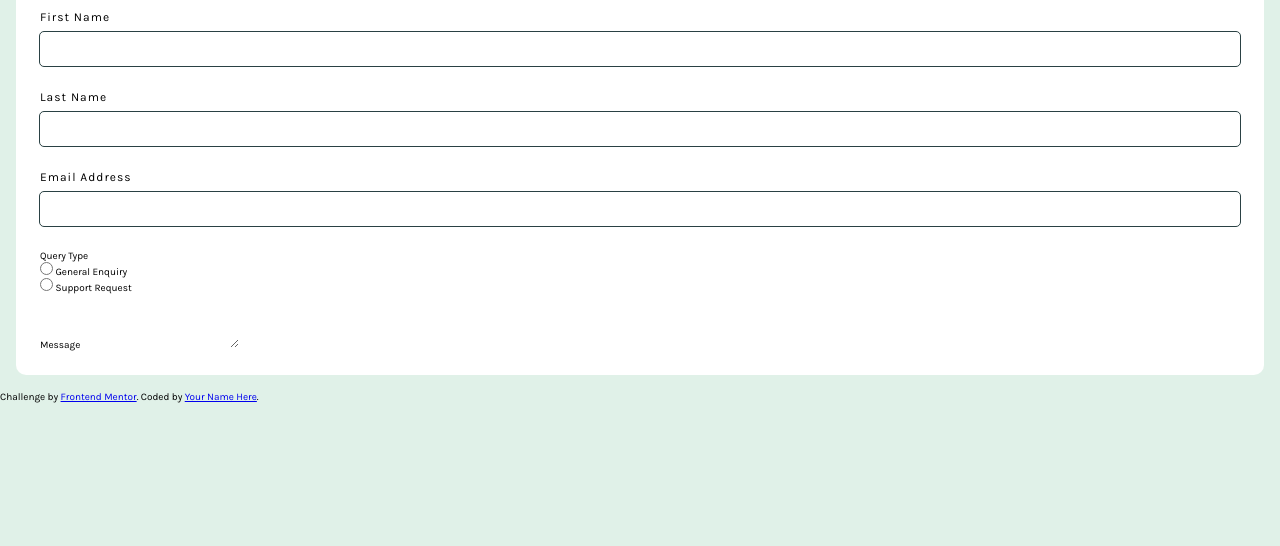
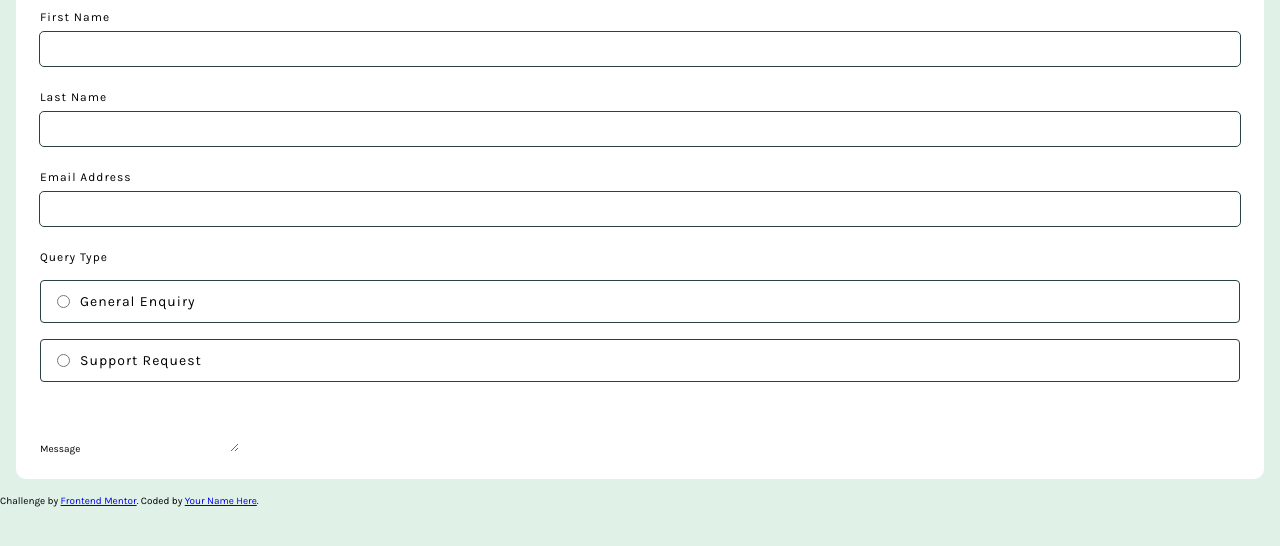
Before and after one commit to jakegodsall/fm-contact-form, a website: page src/index.html in a window 1280 px wide. Shown: the part 98-644 px from the top of the page. Drawn offline with Linux system fonts and the light colour scheme.

Commit message:
added styling for radio section

```diff
--- a/src/index.html
+++ b/src/index.html
@@ -39,25 +39,31 @@
         <label class="formInput__label" for="firstName">Email Address</label>
         <input class="formInput__input" type="email" name="email" id="email" />
       </div>
-      <div class="formInput">
-        <legend class="form__inputLegend" for="firstName">Query Type</legend>
-        <div>
+      <div class="formRadio">
+        <legend class="formRadio__title" for="firstName">Query Type</legend>
+        <div class="formRadio__div">
           <input
+            class="formRadio__radio"
             type="radio"
             name="queryType"
             value="generalEnquiry"
             id="generalEnquiry"
           />
-          <label for="generalEnquiry">General Enquiry</label>
+          <label class="formRadio__label" for="generalEnquiry"
+            >General Enquiry</label
+          >
         </div>
-        <div>
+        <div class="formRadio__div">
           <input
+            class="formRadio__radio"
             type="radio"
             name="queryType"
             value="supportRequest"
             id="supportRequest"
           />
-          <label for="supportRequest">Support Request</label>
+          <label class="formRadio__label" for="supportRequest"
+            >Support Request</label
+          >
         </div>
       </div>
       <div>
--- a/src/styles/layout/_contact-form.scss
+++ b/src/styles/layout/_contact-form.scss
@@ -32,3 +32,31 @@
     border-radius: 0.4rem;
   }
 }
+
+.formRadio {
+  display: flex;
+  flex-direction: column;
+  margin-bottom: 2.4rem;
+
+  &__title {
+    font-size: 1.2rem;
+    font-weight: 400;
+    letter-spacing: 0.1rem;
+    margin-bottom: 1.6rem;
+  }
+
+  &__div {
+    display: flex;
+    align-items: center;
+    gap: 1rem;
+    margin-bottom: 1.6rem;
+    border: 0.1rem solid var(--dark-grey);
+    padding: 1.2rem 1.6rem;
+    border-radius: 0.4rem;
+  }
+
+  &__label {
+    font-size: 1.4rem;
+    letter-spacing: 0.1rem;
+  }
+}
```
Also changed, not shown: src/styles/main.css, 1 other file.
